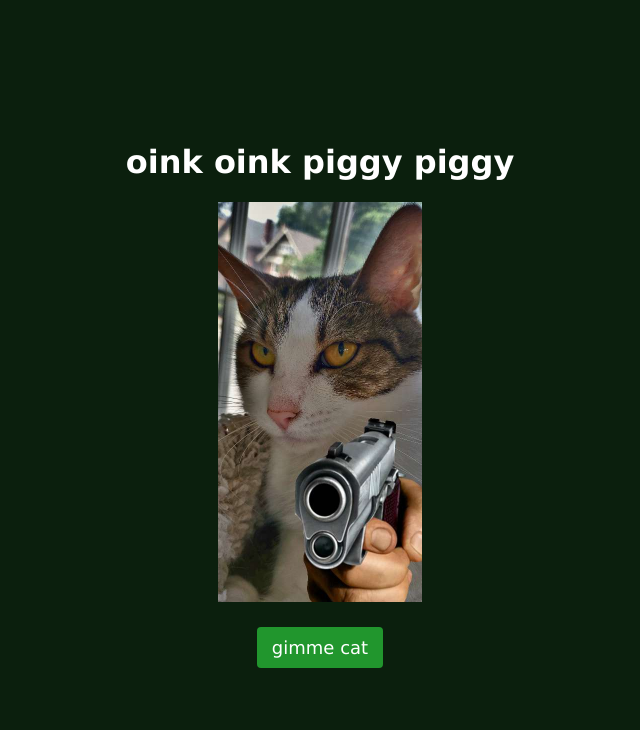
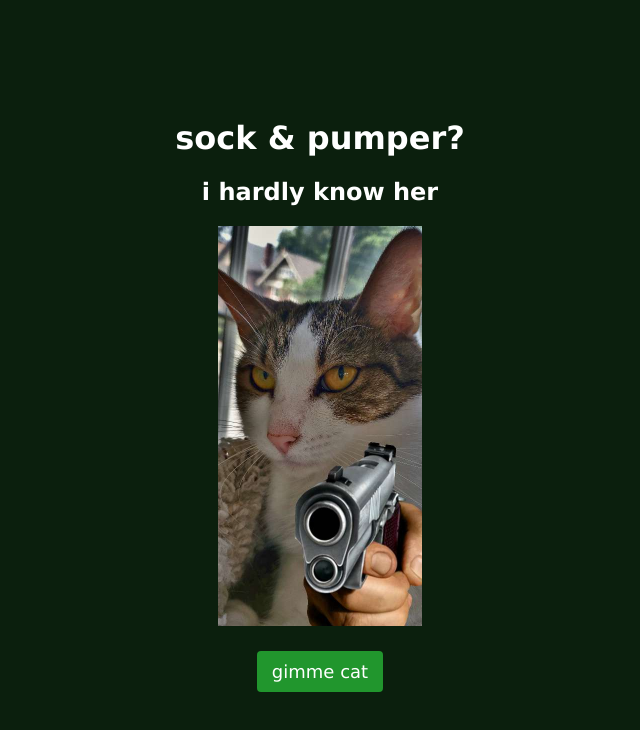
Before and after one commit to jarbanzo/pumpersock, a plain HTML site: page index.html in a window 1280 px wide. Shown: the whole page, without its empty margins (320-960 px from the left). Drawn offline with Linux system fonts and the light colour scheme; no server answers.

Commit message:
Update index.html

```diff
--- a/index.html
+++ b/index.html
@@ -7,7 +7,8 @@
 </head>
 <body>
   <div class="container">
-    <h1>oink oink piggy piggy</h1>
+    <h1>sock & pumper?</h1>
+    <h2>i hardly know her</h2>
     <img id="random" src="images/pumpgn.jpg">
     <button id="pickBtn">gimme cat</button>
   </div>
```
